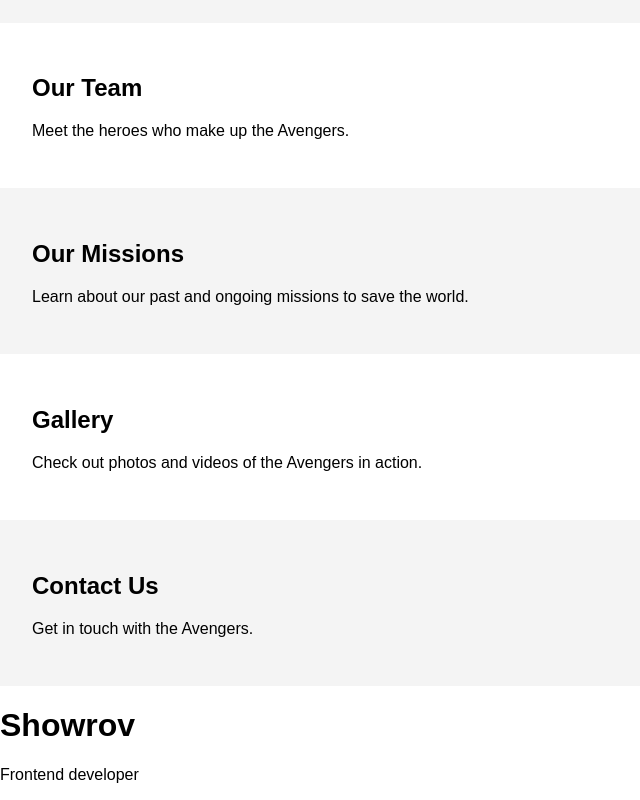
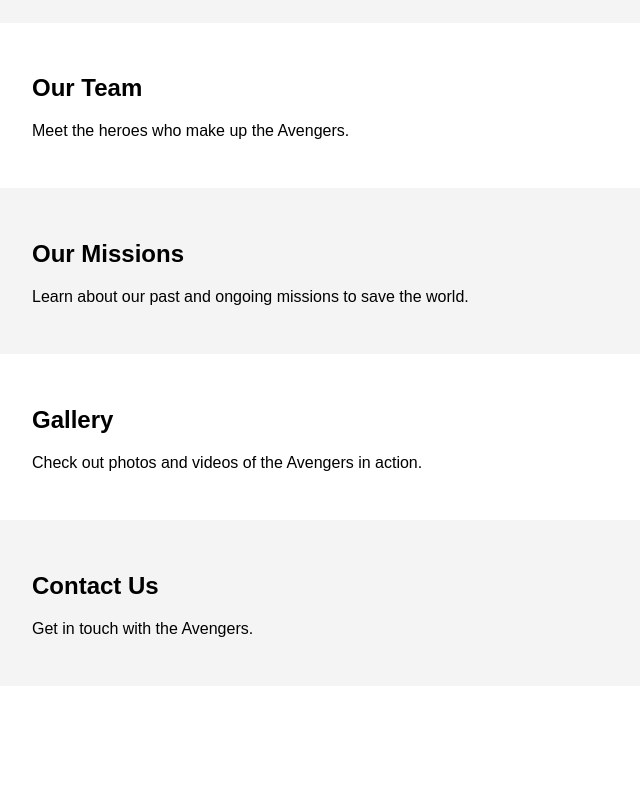
Before and after one commit to imtiaz-zihad/Team-Avengers, a plain HTML site: page index.html in a window 1280 px wide. Shown: the part 471-1271 px from the top of the page, without its empty margins (0-640 px from the left). After the commit the page ends 1157 px from the top, so only its background shows below. Drawn offline with Linux system fonts and the light colour scheme.

Commit message:
remove one section

```diff
--- a/index.html
+++ b/index.html
@@ -42,12 +42,6 @@
       <h2>Contact Us</h2>
       <p>Get in touch with the Avengers.</p>
     </section>
-    <!-- this line added by showrov ghosh -->
-    <div>
-      <h1 class="name">Showrov</h1>
-      <p class="role">Frontend developer</p>
-
-    </div>
 
   </body>
 </html>
```
